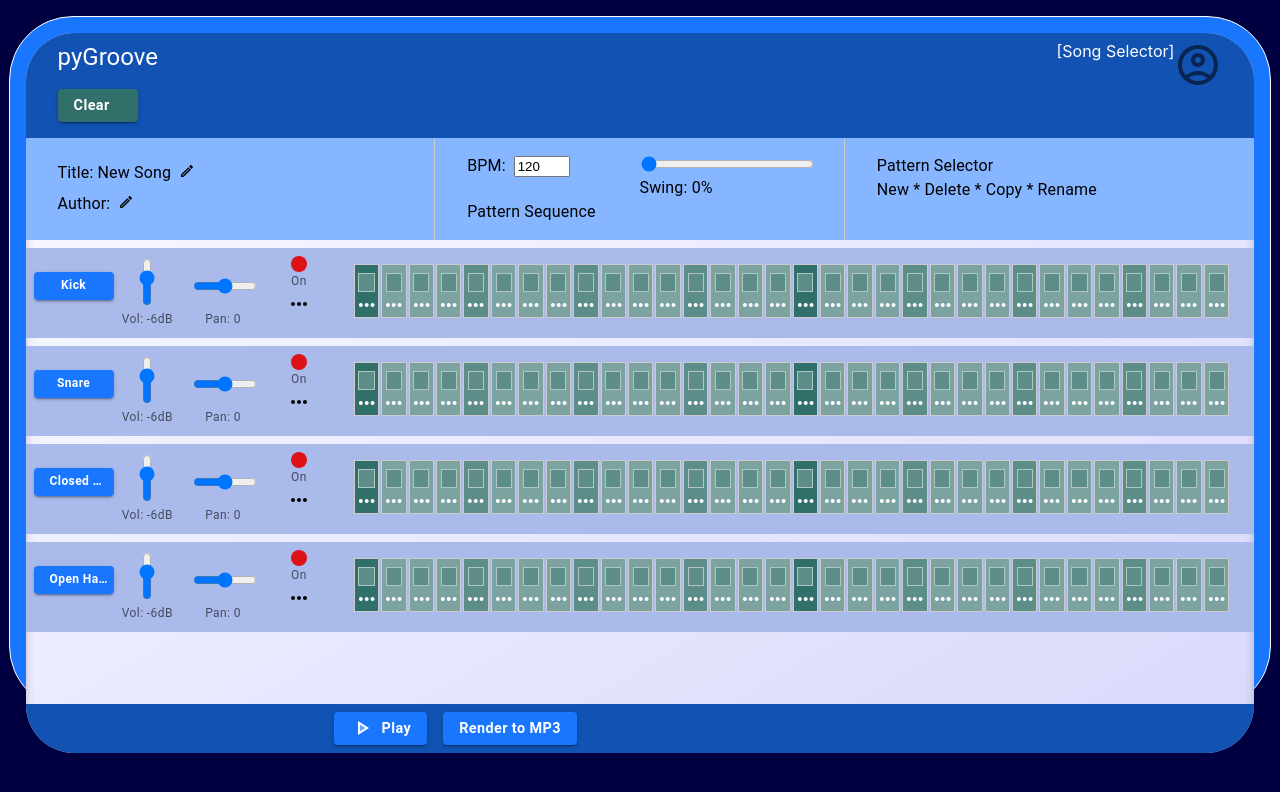
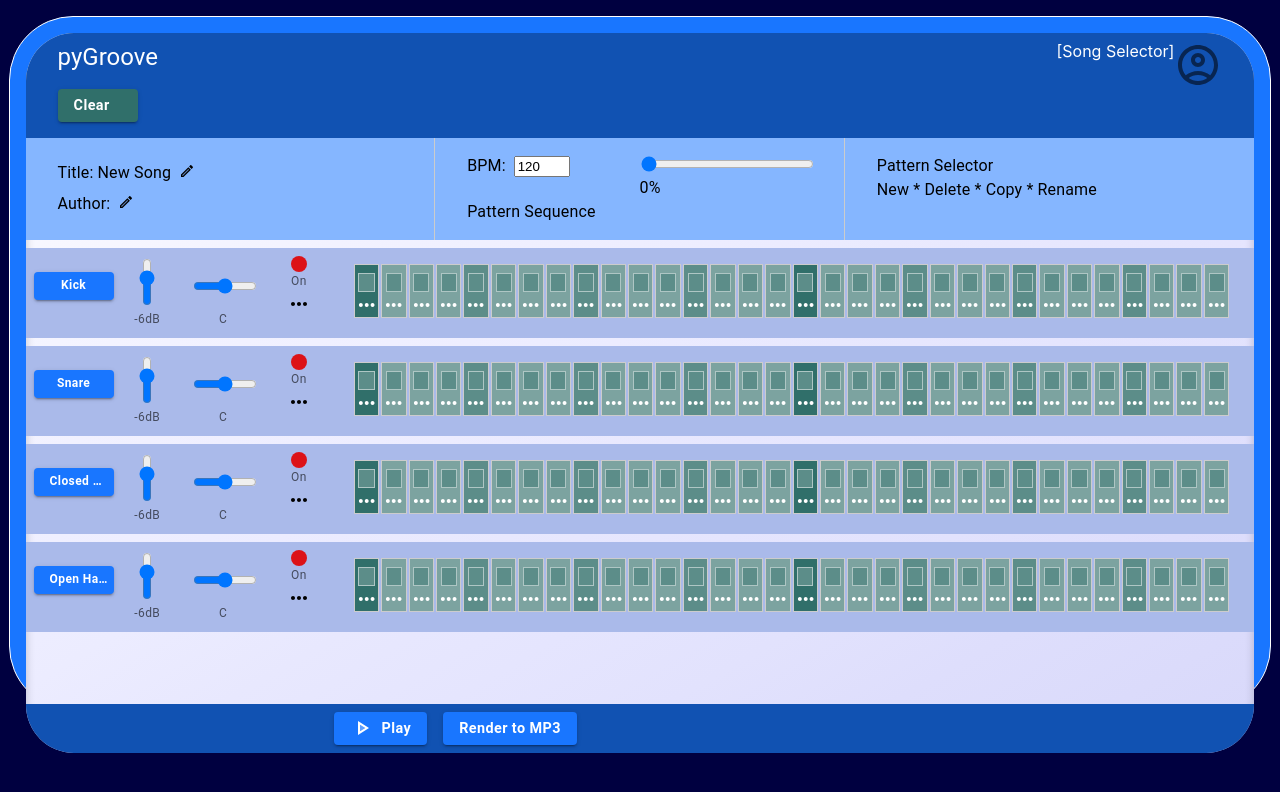
Before and after one commit to LDK/pygroove, a React (Create React App) app in the folder interface/: page / in a window 1280 px wide. Shown: the top 792 px of the page. Built offline with nearby package versions, Linux system fonts and the light colour scheme.

Commit message:
Centralize volume and pan sliders into useControls, and only update on blur

```diff
--- a/interface/src/App.tsx
+++ b/interface/src/App.tsx
@@ -11,6 +11,8 @@ function App() {
   const bgTexture = `linear-gradient(to right bottom, #fdfdff, #f9f9ff, #f6f6ff, #f2f2ff, #efefff, #ececff, #e8e8fe, #e5e5fe, #e2e2fd, #dedefc, #dbdbfb, #d8d8fa);`;
 
   const { user, UserMenu, handleOpenUserMenu, setTokenExpired, tokenExpired, apiCall } = useApi();
+
+  console.log('App render');
 
   return (
     <ThemeProvider theme={theme}>
--- a/interface/src/StepSequencer.tsx
+++ b/interface/src/StepSequencer.tsx
@@ -3,9 +3,9 @@ import { MoreHorizTwoTone } from "@mui/icons-material";
 import { useEffect, useState } from "react";
 import { Step, Track, getActivePattern, getActiveSong, getTrackSteps } from "./redux/songSlice";
 import { useSelector } from "react-redux";
-import useTrackControls from "./hooks/useTrackControls";
 import useSteps from "./hooks/useSteps";
 import TrackEditDialog from "./components/TrackEditDialog";
+import useControls from "./hooks/useControls";
 
 const stepSettings = {
   barDiv: 4,
@@ -21,13 +21,17 @@ const arraysEqual = (a:any[], b:any[]) => {
 };
 
 const StepSequencer = () => {
-  const { tracks } = useSelector(getActiveSong);
+  const activeSong = useSelector(getActiveSong);
+  const activePattern = useSelector(getActivePattern);
+
+  const { tracks } = activeSong || { tracks: [] };
+
   const { StepEditDialog, editingStep, getPatternStepMarkers, editingTrack, setEditingTrack } = useSteps(stepSettings);
+
+  const { VolumeSlider, PanSlider, onSliderSave } = useControls();
 
   const SequencerTrack = ({ track }:{ track:Track }) => {
     const [ on, setOn ] = useState(!track.disabled);
-    const { VolumeSlider, PanSlider } = useTrackControls({ track });
-    const activePattern = useSelector(getActivePattern);
     const [patternSteps, setPatternSteps] = useState<Step[]>(activePattern ? getTrackSteps(activePattern, track) : []);
 
     useEffect(() => {
@@ -35,10 +39,9 @@ const StepSequencer = () => {
       const newSteps = getTrackSteps(activePattern, track);
 
       if (!arraysEqual(newSteps, patternSteps)) {
-        console.log('activePattern useEffect', activePattern);
         setPatternSteps(newSteps);
       }
-    }, [activePattern, track, patternSteps]);
+    }, [track, patternSteps]);
 
     if (!activePattern) return null;
 
@@ -90,7 +93,7 @@ const StepSequencer = () => {
                 sx={{ mt: 2, textWrap: 'nowrap', width: '80px', overflowX: 'ellipsis' }}
                 variant="contained" color="primary"
               >
-                <Typography fontWeight={600} variant="caption" component="div" color="priamry.contrast" width="64px" textAlign="center">
+                <Typography fontWeight={600} variant="caption" component="div" color="primary.contrast" width="64px" textAlign="center">
                   {/* Show up to 6 characters of track name and then ellipsis as needed */}
                   {track.name.length > 7 ? `${track.name.substring(0, 7)}…` : track.name}
                 </Typography>
@@ -99,13 +102,27 @@ const StepSequencer = () => {
 
             <Grid item xs={3}>
               <Box width="100%" textAlign={"center"} maxHeight={"64px"} mx="auto">
-                <VolumeSlider />
+                <VolumeSlider
+                  target={track}
+                  model="Track"
+                  useLabel
+                  onBlur={(e:React.FocusEvent<HTMLInputElement>) => {
+                    onSliderSave({ model: 'Track', target: track, facet: 'volume', value: parseFloat(e.target.value) });
+                  }}
+                />
               </Box>
             </Grid>
 
             <Grid item xs={3}>
               <Box width="100%" textAlign={"center"} maxHeight={"64px"} maxWidth="64px" mx="auto">
-                <PanSlider />
+                <PanSlider
+                  target={track}
+                  model="Track"
+                  useLabel
+                  onBlur={(e:React.FocusEvent<HTMLInputElement>) => {
+                    onSliderSave({ model: 'Track', target: track, facet: 'pan', value: parseFloat(e.target.value) });
+                  }}
+                />
               </Box>
             </Grid>
 
@@ -135,8 +152,6 @@ const StepSequencer = () => {
     );
   };
 
-  console.log('render sequencer', tracks);
-
   return (
     <Box px={{ xs: 2, lg: 1, xl: 0 }} m={0} sx={{ overflowY: 'scroll', overflowX: 'hidden' }} maxHeight="400px">
       {tracks.map((track, i) => <SequencerTrack key={i} track={track} />)}
--- a/interface/src/components/Range.tsx
+++ b/interface/src/components/Range.tsx
@@ -1,7 +1,7 @@
 import { Typography } from "@mui/material";
-import { ActionCreatorWithPayload } from "@reduxjs/toolkit";
 import { useEffect, useState } from "react";
-import { useDispatch } from "react-redux";
+
+export type TypeVariants = 'body1' | 'body2' | 'caption' | 'h1' | 'h2' | 'h3' | 'h4' | 'h5' | 'h6';
 
 interface RangeProps {
   min?: number;
@@ -10,34 +10,31 @@ interface RangeProps {
   height?: string;
   width?: string;
   defaultValue: number;
-  updateState?: ActionCreatorWithPayload<number>;
+  onBlur?: (e:React.FocusEvent<HTMLInputElement>) => void;
   label?: string;
   labelSuffix?: string;
   labelPrefix?: string;
   orientation?: 'horizontal' | 'vertical';
   percentage?: true;
+  panDisplay?: true;
   callback?: (value:number) => void;
-  labelVariant?: 'body1' | 'body2' | 'caption' | 'h1' | 'h2' | 'h3' | 'h4' | 'h5' | 'h6';
+  labelVariant?: TypeVariants;
   labelColor?: string;
   onChange?: (e:React.ChangeEvent<HTMLInputElement>) => void;
 }
 
-const Range = ({ min, max, onChange, step=1, labelVariant, labelColor, labelSuffix = '', labelPrefix = '', percentage, callback, defaultValue, height, width, updateState, label, orientation }: RangeProps) => {
+const Range = ({ min, max, panDisplay, onChange, step=1, labelVariant, labelColor, labelSuffix = '', labelPrefix = '', percentage, callback, defaultValue, height, width, onBlur, label, orientation }: RangeProps) => {
   const [workingValue, setWorkingValue] = useState(defaultValue);
   const [editing, setEditing] = useState(false);
-  const dispatch = useDispatch();
 
   // When we stop editing the value, set the value to the working value, if it has changed
   useEffect(() => {
     if (!editing && workingValue !== defaultValue) {
-      if (updateState) {
-        dispatch(updateState(workingValue));
-      }
       if (callback) {
         callback(workingValue);
       }
     }
-  }, [editing, setEditing, workingValue, defaultValue, dispatch, updateState, callback]);
+  }, [editing, workingValue, defaultValue, callback]);
 
   const horizontalStyle = {
     height: height,
@@ -51,15 +48,28 @@ const Range = ({ min, max, onChange, step=1, labelVariant, labelColor, labelSuff
 
   const inputStyle = orientation === 'vertical' ? verticalStyle : horizontalStyle;
 
+  let labelText = '';
+
+  if (label) {
+    if (percentage) {
+      labelText = `${Math.round(workingValue * 100)}%`;
+    } else if (panDisplay) {
+      labelText = workingValue > 0 ? `${workingValue}% R` : workingValue < 0 ? `${workingValue * -1}% L` : 'C';
+    } else {
+      labelText = `${workingValue}`;
+    }
+  }
+
   return (
     <>
       <input type="range"
-        {...{ min, max, step, defaultValue, orient: orientation, appearance: `slider-${orientation}` }}
+        {...{ onBlur, min, max, step, defaultValue, orient: orientation, appearance: `slider-${orientation}` }}
         style={inputStyle}
         aria-orientation={orientation}
 
         onChange={(e) => {
-          setWorkingValue(parseFloat(e.target.value) || defaultValue);
+          const valueToSet = parseFloat(e.target.value);
+          setWorkingValue((valueToSet || valueToSet === 0) ? valueToSet : defaultValue);
           onChange?.(e);
         }}
         onMouseDown={() => {
@@ -70,18 +80,22 @@ const Range = ({ min, max, onChange, step=1, labelVariant, labelColor, labelSuff
         }}
         onMouseUp={(e) => {
           const target = e.target as HTMLInputElement;
-          setWorkingValue(parseFloat(target.value) || defaultValue);
+          const valueToSet = parseFloat(target.value);
+          setWorkingValue((valueToSet || valueToSet === 0) ? valueToSet : defaultValue);
           setEditing(false);
         }}
         onKeyUp={(e) => {
           const target = e.target as HTMLInputElement;
-          setWorkingValue(parseFloat(target.value) || defaultValue);
+          const valueToSet = parseFloat(target.value);
+          setWorkingValue((valueToSet || valueToSet === 0) ? valueToSet : defaultValue);
           setEditing(false);
         }}
       />
       {label &&
         <Typography variant={labelVariant} color={labelColor} display="block">
-          {labelPrefix}{label}: {percentage ? `${Math.round(workingValue * 100)}%` : workingValue}{labelSuffix}
+          {labelPrefix}
+          {labelText}
+          {labelSuffix}
         </Typography>
       }
     </>
--- a/interface/src/components/SongDetailsBar.tsx
+++ b/interface/src/components/SongDetailsBar.tsx
@@ -143,7 +143,17 @@ const SongDetailsBar = () => {
             }} />
           </Grid>
           <Grid item xs={6}>
-            <Range defaultValue={swing} updateState={setSwing} step={0.01} min={0} max={1} label="Swing" percentage />
+            <Range
+              defaultValue={swing || 0}
+              onBlur={(e) => {
+                dispatch(setSwing(parseFloat(e.target.value)));
+              }}
+              step={0.01}
+              min={0}
+              max={1}
+              label="Swing"
+              percentage
+            />
           </Grid>
           <Grid item xs={12}>
             <Typography>Pattern Sequence</Typography>
--- a/interface/src/components/TrackEditDialog.tsx
+++ b/interface/src/components/TrackEditDialog.tsx
@@ -1,13 +1,12 @@
-import { Dialog, DialogContent, Grid, Typography, Checkbox, Divider, Select, Box } from "@mui/material";
+import { Dialog, DialogContent, Grid, Typography, Checkbox, Divider, Select } from "@mui/material";
 import { FolderTwoTone as BrowseIcon } from "@mui/icons-material";
 import { useState, useEffect, useCallback } from "react";
 import { Track } from "../redux/songSlice";
-import Range from "./Range";
-import PanSlider from "./PanSlider";
+import useControls from "../hooks/useControls";
 
 const TrackEditDialog = ({ track, setEditingTrack }:{ track:Track | null, setEditingTrack: (arg:Track | null) => void }) => {
-  const [/*volume*/, setVolume] = useState(track?.volume || -6);
-  const [/*pan*/, setPan] = useState(track?.pan || 0);
+  const [volume, setVolume] = useState(track?.volume || -6);
+  const [pan, setPan] = useState(track?.pan || 0);
   const [disabled, setDisabled] = useState((track?.disabled || track?.disabled === false) ? track.disabled : false);
   const [rootNote, setRootNote] = useState(track?.rootPitch?.replace(/\d/g, '') || 'C');
   const [rootOctave, setRootOctave] = useState(track?.rootPitch?.replace(/\D/g, '') || 3);
@@ -15,33 +14,6 @@ const TrackEditDialog = ({ track, setEditingTrack }:{ track:Track | null, setEdi
   const [transpose, setTranspose] = useState(track?.transpose || 0);
 
   // const [view, setView] = useState<'settings' | 'samples'>('settings');
-
-  // A vertical slider for volume with db labels beneath
-  const VolumeSlider = ({ callback, width }:{ callback:(val:number) => void, width?: string }) => {
-    const [workingValue, setWorkingValue] = useState(track?.volume || -6);
-
-    if (!track) return null;
-
-    return (
-      <Box pt={0} px={0} position="relative">
-        <Range
-          orientation="vertical"
-          defaultValue={track.volume || -6}
-          callback={callback}
-          onChange={(e) => {
-            setWorkingValue(parseInt(e.target.value) || -6);
-          }}
-          height="3rem"
-          width={width || "auto"}
-          min={-36}
-          max={12}
-          step={.1}
-        />
-
-        <Typography mx="auto" variant="caption" textAlign="left" component="p">{ `${workingValue || ''}dB` }</Typography>
-      </Box>
-    );
-  };
 
   const resetDefaults = useCallback(() => {
     setVolume(track?.volume || -6);
@@ -51,6 +23,8 @@ const TrackEditDialog = ({ track, setEditingTrack }:{ track:Track | null, setEdi
   const handleClose = () => {
     setEditingTrack(null);
   }
+
+  const { VolumeSlider, PanSlider } = useControls();
 
   useEffect(() => {
     if (!track) {
@@ -84,12 +58,25 @@ const TrackEditDialog = ({ track, setEditingTrack }:{ track:Track | null, setEdi
 
           <Grid item xs={12} md={2}>
             <Typography fontWeight={600} variant="caption" component="p">Volume:</Typography>
-            <VolumeSlider callback={(val:number) => { setVolume(val); }} width="1rem" />
+            <VolumeSlider
+              callback={(val:number) => { setVolume(val); }}
+              target={track}
+              model="Track"
+              useLabel
+              defaultValue={volume || -6}
+            />
           </Grid>
 
           <Grid item xs={12} md={2} pr={3}>
             <Typography fontWeight={600} variant="caption" component="p">Pan:</Typography>
-            <PanSlider width="100%" callback={(val:number) => { setPan(val); }} target={track} defaultValue={track.pan || 0} />
+            <PanSlider
+              width="100%"
+              callback={(val:number) => { setPan(val); }}
+              target={track}
+              model="Track"
+              useLabel
+              defaultValue={pan || 0}
+            />
           </Grid>
 
           <Grid item xs={12} md={4}>
--- /dev/null
+++ b/interface/src/hooks/useControls.tsx
@@ -0,0 +1,141 @@
+import { Step, Track, setStep, setTrackPan, setTrackVolume } from "../redux/songSlice";
+import { Box } from "@mui/material";
+import Range, { TypeVariants } from "../components/Range";
+import { ActionCreatorWithPayload } from "@reduxjs/toolkit";
+import { useDispatch } from "react-redux";
+
+const useControls = () => {
+  type SliderProps = {
+    onChange?: (e: React.ChangeEvent<HTMLInputElement>) => void;
+    callback?: (value: number) => void;
+    useLabel?: boolean;
+    onBlur?: (e: React.FocusEvent<HTMLInputElement>) => void;
+    defaultValue?: number;
+    width?: string;
+  } & ({
+    target: Step;
+    model: 'Step';
+    updateState?: ActionCreatorWithPayload<number>;
+  } | {
+    target: Track;
+    model: 'Track';
+    updateState?: ActionCreatorWithPayload<{ value: number, position: number }>;
+  });
+
+  type SliderLabelData = {
+    label: string;
+    labelVariant?: TypeVariants;
+    labelSuffix?: string;
+    labelColor?: string;
+    panDisplay?: true;
+    percentage?: true;
+  };
+
+  const volumeLabelData:SliderLabelData = {
+    label: 'Vol',
+    labelVariant: 'caption',
+    labelSuffix: 'dB',
+    labelColor: 'text.secondary',
+  };
+
+  const panLabelData:SliderLabelData = {
+    label: 'Pan',
+    labelVariant: 'caption',
+    labelColor: 'text.secondary',
+    panDisplay: true,
+  };
+
+  const targetVolumeDefaults = {
+    Step: 100,
+    Track: -6,
+  }
+
+  const dispatch = useDispatch();
+
+  type SliderSaveProps = {
+    value: number;
+  } & ({
+    model: 'Track';
+    target: Track;
+    facet: 'pan' | 'volume';
+  } | {
+    model: 'Step';
+    target: Step;
+    facet: 'velocity' | 'pan';
+  });
+
+  const onSliderSave = ({ target, model, facet, value }:SliderSaveProps) => {
+    if (model === 'Track') {
+      if (facet === 'pan') {
+        // Update the pan of the track
+        dispatch(setTrackPan({ value, position: target.position }));
+      } else if (facet === 'volume') {
+        // Update the volume of the track
+        dispatch(setTrackVolume({ value, position: target.position }));
+      }
+    } else if (model === 'Step') {
+      if (facet === 'velocity') {
+        // Update the velocity of the step
+        target.velocity = value;
+        dispatch(setStep(target));
+      } else if (facet === 'pan') {
+        // Update the pan of the step
+        target.pan = value;
+        dispatch(setStep(target));
+      }
+    }
+  };
+
+
+  // A vertical slider for volume with db labels beneath
+  const VolumeSlider = ({ onChange, callback, useLabel, target, model, onBlur, defaultValue }:SliderProps) => {
+    if (!model) throw new Error('model is required');
+
+    return (
+      <Box pt={0} px={0} position="relative">
+        <Range
+          orientation="vertical"
+          defaultValue={
+            (defaultValue || defaultValue === 0) ? defaultValue :
+            (model === 'Step' ? (target as Step).velocity : (target as Track).volume) || targetVolumeDefaults[model]
+          }
+          {...{ onChange, callback, onBlur }}
+          {...( useLabel ? volumeLabelData : {} )}
+          height="3rem"
+          width="2rem"
+          min={-36}
+          max={12}
+          step={.1}
+        />
+      </Box>
+    )
+  };
+
+  // A horizontal slider for pan with L/R labels beneath
+  const PanSlider = ({ onChange, callback, useLabel, target, model, onBlur, width, defaultValue }:SliderProps) => {
+    if (!model) throw new Error('model is required');
+
+    return (
+      <Box pt={1} position="relative" display="block">
+        <Range
+          defaultValue={
+            (defaultValue || defaultValue === 0) ? defaultValue : target.pan || 0
+          }
+          {...{ onChange, callback, onBlur }}
+          {...( useLabel ? panLabelData : {} )}
+          height="2.5rem"
+          width={width || "100%"}
+          min={-100}
+          max={100}
+          step={1}
+        />
+      </Box>
+    )
+  };
+
+  return {
+    VolumeSlider, PanSlider, onSliderSave
+  };
+};
+
+export default useControls;
--- a/interface/src/hooks/useSteps.tsx
+++ b/interface/src/hooks/useSteps.tsx
@@ -264,7 +264,6 @@ const useSteps = ({ barDiv, beatDiv, beatStep, defaultPitch, defaultVelocity }:U
         <Box position="absolute" bottom="0" left="0" width="100%" textAlign={"center"} pb={1} pt={0} m={0}>
           <MoreHorizTwoTone
           onClick={() => {
-            console.log('step', step);
             setEditingStep(step);
           }}
             sx={{ color:'white', p:0, m:0, maxWidth: '100%', position: 'relative', top: '.75rem', cursor: "context-menu" }}
@@ -275,7 +274,6 @@ const useSteps = ({ barDiv, beatDiv, beatStep, defaultPitch, defaultVelocity }:U
   };
 
   const getPatternStepMarkers = (pattern:Pattern, track:Track) => {
-    console.log('getPatternStepMarkers', pattern, track);
     let stepIndex:{
       [key:number]:Step;
     } = {};
--- a/interface/src/hooks/useTrackControls.tsx
+++ /dev/null
@@ -1,56 +0,0 @@
-import { useDispatch } from "react-redux";
-import { Track, setTrackPan, setTrackVolume } from "../redux/songSlice";
-import { Box } from "@mui/material";
-import Range from "../components/Range";
-
-const useTrackControls = ({ track }:{ track?: Track }) => {
-  const dispatch = useDispatch();
-
-    // A vertical slider for volume with db labels beneath
-  const VolumeSlider = () => (
-    <Box pt={0} px={0} position="relative">
-      <Range
-        orientation="vertical"
-        defaultValue={track?.volume || 0}
-        callback={(value:number) => {
-          dispatch(setTrackVolume({ position: track?.position || 0, volume: value }));
-        }}
-        label="Vol"
-        labelVariant="caption"
-        labelSuffix="dB"
-        labelColor="text.secondary"
-        height="3rem"
-        width="2rem"
-        min={-36}
-        max={12}
-        step={.1}
-      />
-    </Box>
-  );
-
-  // A horizontal slider for pan with L/R labels beneath
-  const PanSlider = () => (
-    <Box pt={1} position="relative" display="block">
-      <Range
-        defaultValue={track?.pan || 0}
-        callback={(value:number) => {
-          dispatch(setTrackPan({ position: track?.position || 0, pan: value }));
-        }}
-        height="2.5rem"
-        width="100%"
-        min={-100}
-        max={100}
-        step={1}
-        label="Pan"
-        labelVariant="caption"
-        labelColor="text.secondary"
-      />
-    </Box>
-  );
-
-  return {
-    VolumeSlider, PanSlider,
-  };
-};
-
-export default useTrackControls;
--- a/interface/src/redux/songSlice.ts
+++ b/interface/src/redux/songSlice.ts
@@ -198,15 +198,16 @@ const songSlice = createSlice({
       const track = state.tracks[action.payload];
       state.tracks.push({ ...track, name: `${track.name} (copy)` });
     },
-    setTrackVolume: (state, action: PayloadAction<{position: number, volume: number}>) => {
+    setTrackVolume: (state, action: PayloadAction<{position: number, value: number}>) => {
+      const track = state.tracks.find((track) => track.position === action.payload.position);
+      console.log('setTrackVolume', track, action.payload);
+      if (!track) return;
+      track.volume = action.payload.value;
+    },
+    setTrackPan: (state, action: PayloadAction<{position: number, value: number}>) => {
       const track = state.tracks.find((track) => track.position === action.payload.position);
       if (!track) return;
-      track.volume = action.payload.volume;
-    },
-    setTrackPan: (state, action: PayloadAction<{position: number, pan: number}>) => {
-      const track = state.tracks.find((track) => track.position === action.payload.position);
-      if (!track) return;
-      track.pan = action.payload.pan;
+      track.pan = action.payload.value;
     },
     toggleStep: (state, action: PayloadAction<{loc: Loc, track: Track}>) => {
       const { loc, track } = action.payload;
```
Also changed, not shown: interface/src/components/ActionButtons.tsx (+15 -10 lines).
